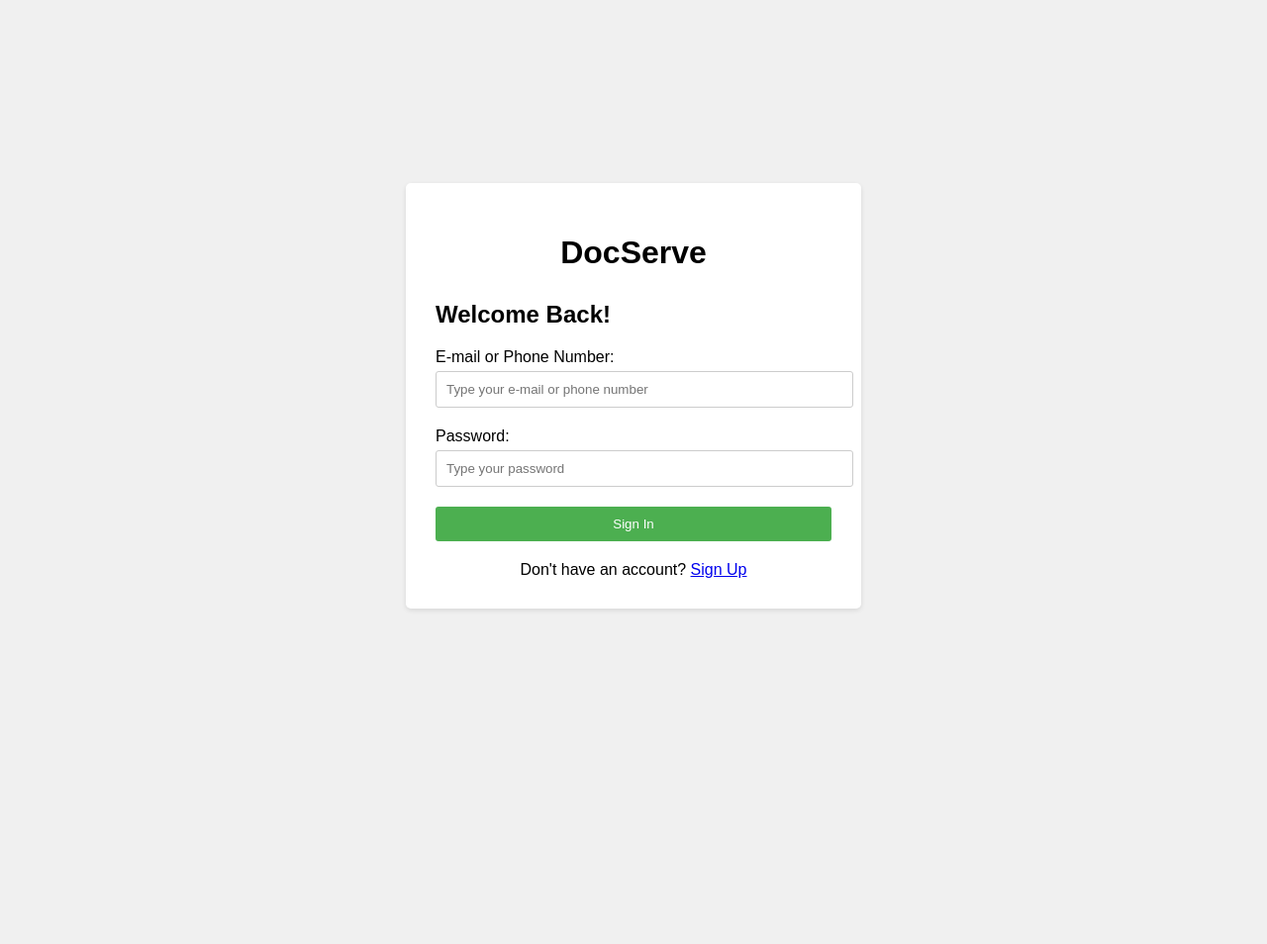
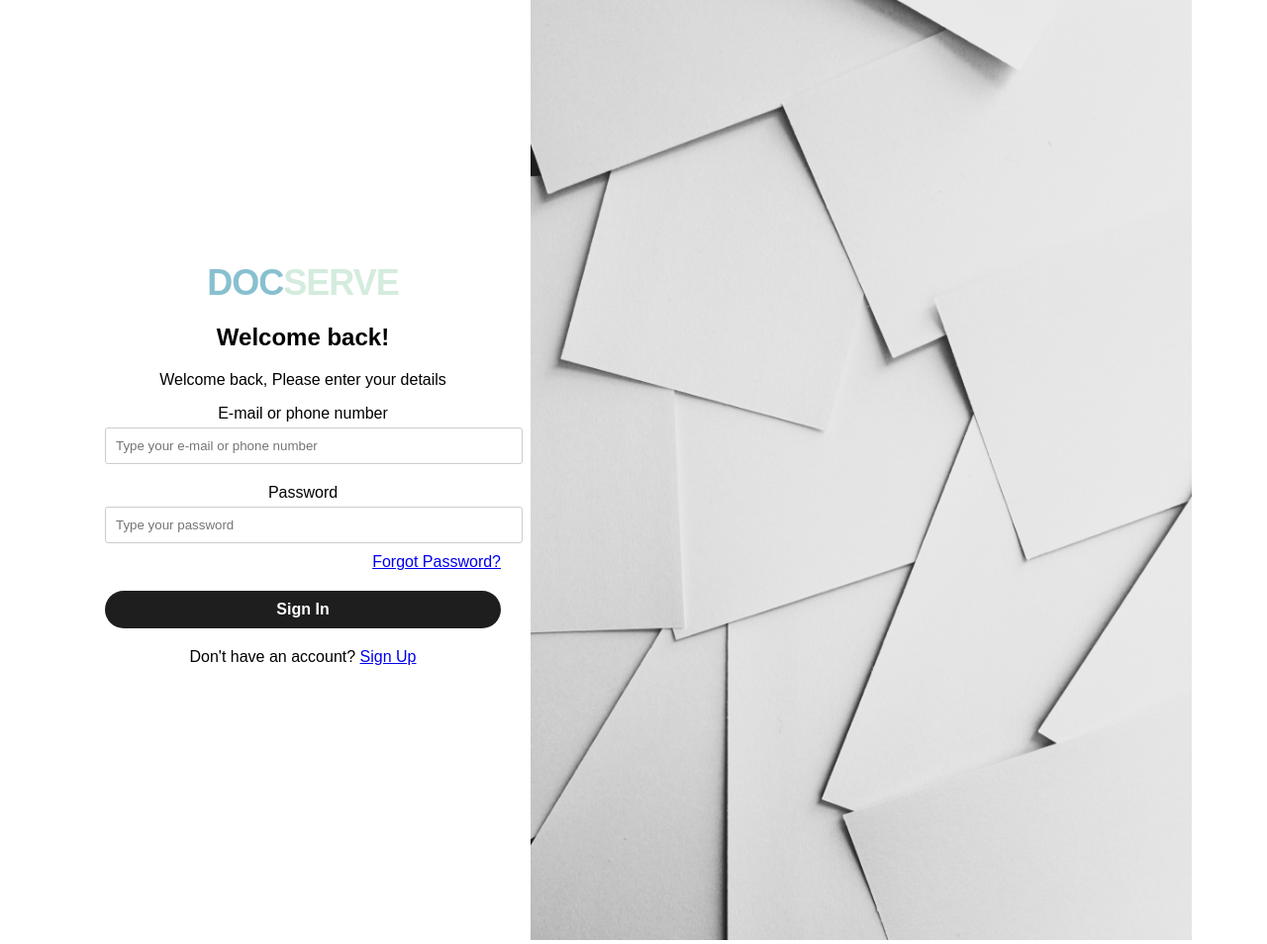
Before and after one commit to badong0/Software_Engineering_2, a PHP site: page /code/login.html in a window 1280 px wide. Shown: the whole page at 99% size. Before the commit the page ends 617 px from the top, so only its background shows below. Run offline with PHP 8.4, Linux system fonts and the light colour scheme.

Commit message:
the introduction is now good, for checking nalng login this is the first version

```diff
--- a/code/login.html
+++ b/code/login.html
@@ -3,98 +3,58 @@
 <head>
     <title>DocServe Login</title>
     <link rel="stylesheet" href="/Software_Engineering_2/styles/style.css">
-    <style>
-        body {
-            font-family: sans-serif;
-            display: flex;
-            justify-content: center;
-            align-items: center;
-            min-height: 100vh;
-            margin: 0;
-            background-color: #f0f0f0; /* Light gray background */
-        }
 
-        .wrapper {
-            width: 400px;
-            padding: 30px;
-            background-color: #fff;
-            border-radius: 5px;
-            box-shadow: 0 2px 5px rgba(0, 0, 0, 0.1);
-        }
-
-        .wrapper h1 {
-            text-align: center;
-            margin-bottom: 30px;
-        }
-
-        .form-group {
-            margin-bottom: 20px;
-        }
-
-        .form-group label {
-            display: block;
-            margin-bottom: 5px;
-        }
-
-        .form-group input {
-            width: 100%;
-            padding: 10px;
-            border: 1px solid #ccc;
-            border-radius: 3px;
-        }
-
-        .btn {
-            display: block;
-            width: 100%;
-            padding: 10px;
-            background-color: #4CAF50;
-            color: #fff;
-            border: none;
-            border-radius: 3px;
-            cursor: pointer;
-        }
-
-        .btn:hover {
-            background-color: #45a049;
-        }
-
-        .signup-link {
-            text-align: center;
-            margin-top: 20px;
-        }
-    </style>
 </head>
 <body>
     <!---->
     <div class="wrapper">
+        <div class="login_content">
+            <div class="logo">DOC<span>SERVE</span></div>
+            <h2>Welcome back!</h2>
+            <p>Welcome back, Please enter your details</p>
 
-        <div class="signup_form">
+            <div class="form">
+                <div class="input-group">
+                    <label for="email">E-mail or phone number</label>
+                    <input type="text" id="email" placeholder="Type your e-mail or phone number">
+                </div>
+                <div class="input-group">
+                    <label for="password">Password</label>
+                    <input type="password" id="password" placeholder="Type your password">
+                </div>
+                <a href="#" class="forgot-password">Forgot Password?</a>
+                <button class="sign-in">Sign In</button>
+                <p>Don't have an account? <a href="#">Sign Up</a></p>
+            </div>
 
         </div>
 
-        <div class="background_form"></div>
+    </div>
+    <div class="login-background">
+        <img src="/Software_Engineering_2/src/brandi-redd-aJTiW00qqtI-unsplash.png" alt="docs">
+    </div>
 
 
-        <h1>DocServe</h1>
-        <h2>Welcome Back!</h2>
 
-        <form>
-            <div class="form-group">
-                <label for="email">E-mail or Phone Number:</label>
-                <input type="text" id="email" name="email" placeholder="Type your e-mail or phone number">
-            </div>
 
-            <div class="form-group">
-                <label for="password">Password:</label>
-                <input type="password" id="password" name="password" placeholder="Type your password">
-            </div>
 
-            <button type="submit" class="btn">Sign In</button>
-        </form>
 
-        <div class="signup-link">
-            Don't have an account? <a href="#">Sign Up</a>
-        </div>
-    </div>
+
+    <script>
+        const signInButton = document.getElementById('signInButton');
+        const signUpButton = document.getElementById('signUpButton');
+        const signInContent = document.getElementById('signInContent');
+        const signUpContent = document.getElementById('signUpContent');
+
+        signInButton.addEventListener('click', () => {
+          signInContent.style.display = 'block';
+          signUpContent.style.display = 'none';
+        });
+
+        signUpButton.addEventListener('click', () => {
+          signInContent.style.display = 'none';
+          signUpContent.style.display = 'block';
+        });
+        </script>
 </body>
 </html>
--- a/styles/style.css
+++ b/styles/style.css
@@ -6,22 +6,16 @@ body{
     align-items: center;
     min-height: 100vh;
     margin: 0;
-    background-color: #f0f0f0; /* Light gray background */
+    background-color: #fff; /* Light gray background */
 }
-
-
 .wrapper {
     width: 400px;
+    height: max-content;
     padding: 30px;
     background-color: #fff;
     border-radius: 5px;
-    box-shadow: 0 2px 5px rgba(0, 0, 0, 0.1);
+    text-align: center;
 }
-
-
-
-/*CSS introduction*/
-
 
 
 /*Introduction.html*/
@@ -29,88 +23,134 @@ body{
   /*Header css*/
   header {
     color: #fff; /* White text color */
-    padding-top: 20px;
-    padding-bottom: 20px;
+
     display: flex;
     justify-content: space-between;
     align-items: center;
     width: 100%;
     position: fixed;
     top: 0; left: 0;
+    padding: 40px;
+    padding-top: 20px;
   }
   .logo {
-    font-size: 24px;
+    font-size: 36px;
     font-weight: bold;
     color: #88c0d0; /* Green color for logo */
     letter-spacing: -1px; /* Slight letter spacing for logo */
-    padding-left: 20px;
+
   }
   .logo span {
-    color: #fff; /* White color for 'SERVE' part */
+    color: #D4ECDD; /* White color for 'SERVE' part */
   }
 
   .buttons {
     display: flex;
-    padding-right: 20px;
+    padding-right: 80px;
   }
 
   .buttons button {
-    background-color: #3498db; /* Blue button color */
-    color: #fff;
+    background-color: #fff; /* Blue button color */
+    color: black;
     padding: 10px 20px;
     border: none;
     border-radius: 3px;
     margin-left: 10px;
     cursor: pointer;
+    font-size: 16px;
   }
+
   /*Header part*/
 
   /*content part*/
   .container {
-    width: 50%;
+    width: 100%;
     padding: 40px;
     background-color: #fff;
-    border-radius: 5px;
-    box-shadow: 0 2px 5px rgba(0, 0, 0, 0.1);
-    text-align: center;
-    height: 500px;
+    text-align:center;
+    height: 700px;
   }
 
-  .container h1 {
+
+  .introduction_content h1 {
+    margin-bottom: 40px;
+    font-size: 56px;
+    font-weight: bold;
+  }
+
+  .introduction_content p {
+    margin-bottom: 40px;
+    font-size: 24px;
+  }
+
+  .introduction_content button {
+    background-color: #1E1E1E;
+    color: white;
+    padding: 10px 20px;
+    border: none;
+    width: 169px;
+    border-radius: 32px;
+    cursor: pointer;
+    text-align: center;
+    font-size: 16px;
+    font-weight: bold;
+  }
+
+
+  /*login.html*/
+
+  /*logo*/
+
+ #login-logo{
+    padding: -40px;
+    text-align: center;
+ }
+
+
+  /*Form styles*/
+.input-group {
   margin-bottom: 20px;
 }
 
-  .container p {
-    font-size: 16px;
-    margin-bottom: 30px;
+.input-group label {
+  display: block;
+  margin-bottom: 5px;
 }
 
-  .container input[type="email"] {
+.input-group input {
   width: 100%;
   padding: 10px;
-    margin-bottom: 20px;
   border: 1px solid #ccc;
   border-radius: 3px;
 }
 
-  button {
-    background-color: #4CAF50;
+.forgot-password {
+  display: block;
+  margin-top: 10px;
+  text-align: right;
+  margin-top: -10px;
+  margin-bottom: 20px;
+}
+
+.sign-in {
+  background-color: #1E1E1E;
   color: white;
   padding: 10px 20px;
   border: none;
-    width: 200px;
-    border-radius: 3px;
+  width: 100%;
+  border-radius: 32px;
   cursor: pointer;
+  font-size: 16px;
+  font-weight: bold;
 }
 
-  .login-signup {
+p {
   margin-top: 20px;
 }
 
-  .login-signup a {
-    margin-left: 10px;
-    margin-right: 10px;
-    color: #3498db;
-    text-decoration: none;
-    color: #333;
+
+
+.login-background img{
+  height:950px;
+  width: 100%;
 }
```
Also changed, not shown: code/home.html (added, +11 -0 lines), code/introduction.html (+10 -12 lines), src/brandi-redd-aJTiW00qqtI-unsplash.png (added). Lines whose indentation alone changed are shown as unchanged.
